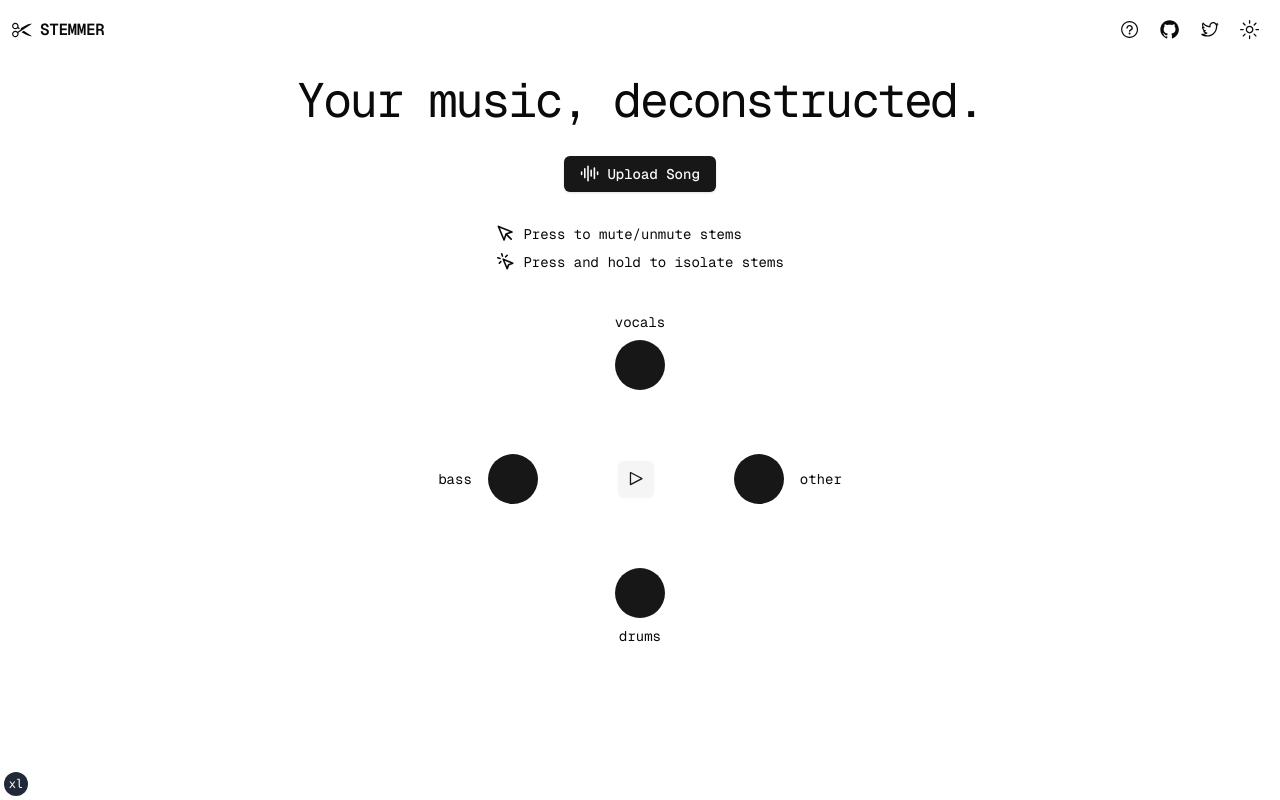
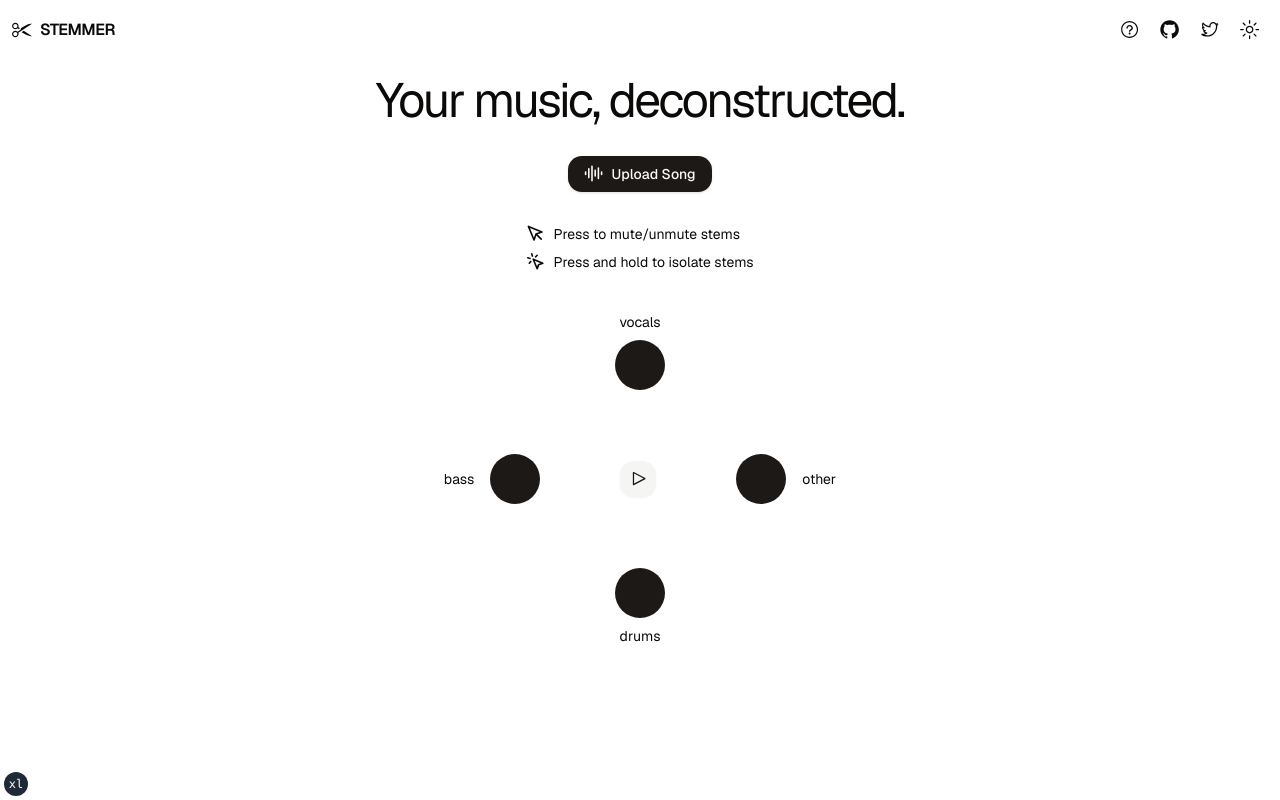
Before and after one commit to ChrisAbdo/Stemr, a Next.js app in the folder stemr/: page / in a window 1280 px wide. Built offline with nearby package versions, Linux system fonts and the light colour scheme.

Commit message:
Update global CSS and font in layout component

```diff
--- a/stemr/app/globals.css
+++ b/stemr/app/globals.css
@@ -5,64 +5,47 @@
 @layer base {
   :root {
     --background: 0 0% 100%;
-    --foreground: 0 0% 3.9%;
-
+    --foreground: 20 14.3% 4.1%;
     --card: 0 0% 100%;
-    --card-foreground: 0 0% 3.9%;
-
+    --card-foreground: 20 14.3% 4.1%;
     --popover: 0 0% 100%;
-    --popover-foreground: 0 0% 3.9%;
-
-    --primary: 0 0% 9%;
-    --primary-foreground: 0 0% 98%;
-
-    --secondary: 0 0% 96.1%;
-    --secondary-foreground: 0 0% 9%;
-
-    --muted: 0 0% 96.1%;
-    --muted-foreground: 0 0% 45.1%;
-
-    --accent: 0 0% 96.1%;
-    --accent-foreground: 0 0% 9%;
-
+    --popover-foreground: 20 14.3% 4.1%;
+    --primary: 24 9.8% 10%;
+    --primary-foreground: 60 9.1% 97.8%;
+    --secondary: 60 4.8% 95.9%;
+    --secondary-foreground: 24 9.8% 10%;
+    --muted: 60 4.8% 95.9%;
+    --muted-foreground: 25 5.3% 44.7%;
+    --accent: 60 4.8% 95.9%;
+    --accent-foreground: 24 9.8% 10%;
     --destructive: 0 84.2% 60.2%;
-    --destructive-foreground: 0 0% 98%;
-
-    --border: 0 0% 89.8%;
-    --input: 0 0% 89.8%;
-    --ring: 0 0% 3.9%;
-
-    --radius: 0.5rem;
+    --destructive-foreground: 60 9.1% 97.8%;
+    --border: 20 5.9% 90%;
+    --input: 20 5.9% 90%;
+    --ring: 20 14.3% 4.1%;
+    --radius: 1rem;
   }
 
   .dark {
-    --background: 0 0% 3.9%;
-    --foreground: 0 0% 98%;
-
-    --card: 0 0% 3.9%;
-    --card-foreground: 0 0% 98%;
-
-    --popover: 0 0% 3.9%;
-    --popover-foreground: 0 0% 98%;
-
-    --primary: 0 0% 98%;
-    --primary-foreground: 0 0% 9%;
-
-    --secondary: 0 0% 14.9%;
-    --secondary-foreground: 0 0% 98%;
-
-    --muted: 0 0% 14.9%;
-    --muted-foreground: 0 0% 63.9%;
-
-    --accent: 0 0% 14.9%;
-    --accent-foreground: 0 0% 98%;
-
+    --background: 20 14.3% 4.1%;
+    --foreground: 60 9.1% 97.8%;
+    --card: 20 14.3% 4.1%;
+    --card-foreground: 60 9.1% 97.8%;
+    --popover: 20 14.3% 4.1%;
+    --popover-foreground: 60 9.1% 97.8%;
+    --primary: 60 9.1% 97.8%;
+    --primary-foreground: 24 9.8% 10%;
+    --secondary: 12 6.5% 15.1%;
+    --secondary-foreground: 60 9.1% 97.8%;
+    --muted: 12 6.5% 15.1%;
+    --muted-foreground: 24 5.4% 63.9%;
+    --accent: 12 6.5% 15.1%;
+    --accent-foreground: 60 9.1% 97.8%;
     --destructive: 0 62.8% 30.6%;
-    --destructive-foreground: 0 0% 98%;
-
-    --border: 0 0% 14.9%;
-    --input: 0 0% 14.9%;
-    --ring: 0 0% 83.1%;
+    --destructive-foreground: 60 9.1% 97.8%;
+    --border: 12 6.5% 15.1%;
+    --input: 12 6.5% 15.1%;
+    --ring: 24 5.7% 82.9%;
   }
 }
 
--- a/stemr/app/layout.tsx
+++ b/stemr/app/layout.tsx
@@ -4,7 +4,7 @@
 import { ThemeProvider } from "@/lib/theme-provider";
 import Navbar from "@/components/layout/navbar";
 import { Toaster } from "@/components/ui/sonner";
-import { GeistMono } from "geist/font/mono";
+import { GeistSans } from "geist/font/sans";
 import { TailwindIndicator } from "@/components/tailwind-indicator";
 
 export const metadata: Metadata = {
@@ -18,7 +18,7 @@
   children: React.ReactNode;
 }>) {
   return (
-    <html lang="en" className={GeistMono.className} suppressHydrationWarning>
+    <html lang="en" className={GeistSans.className} suppressHydrationWarning>
       <body>
         <ThemeProvider
           attribute="class"
```
